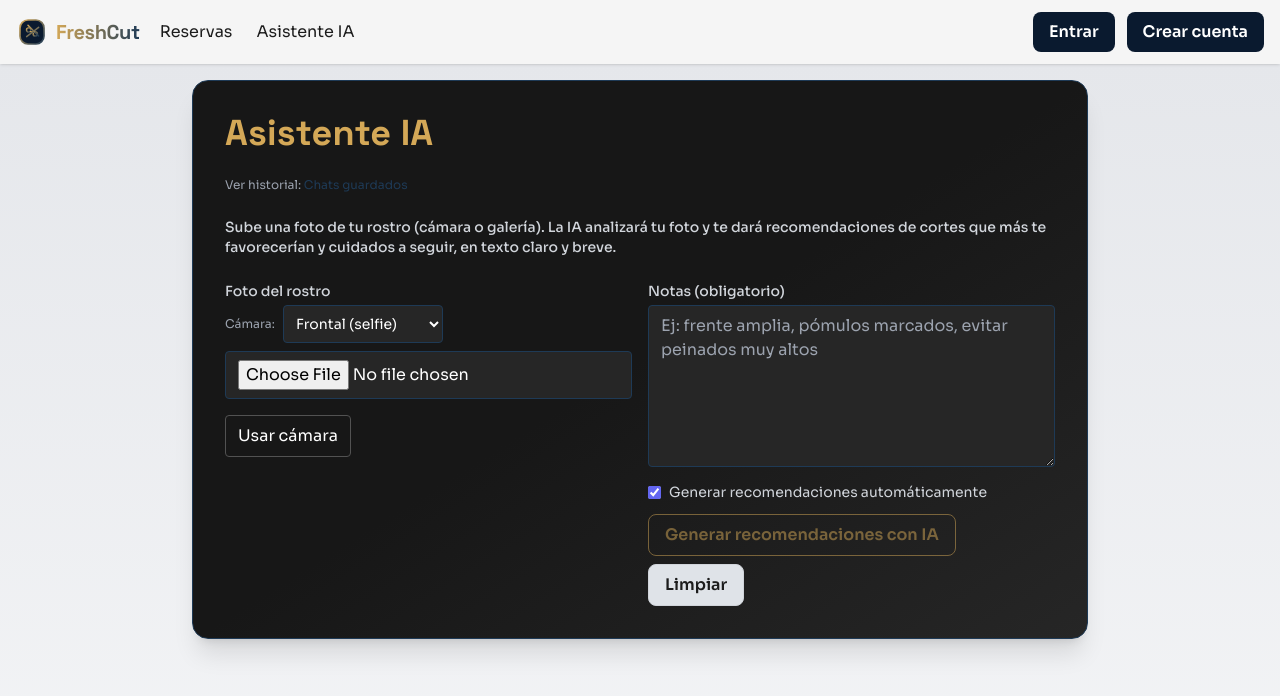
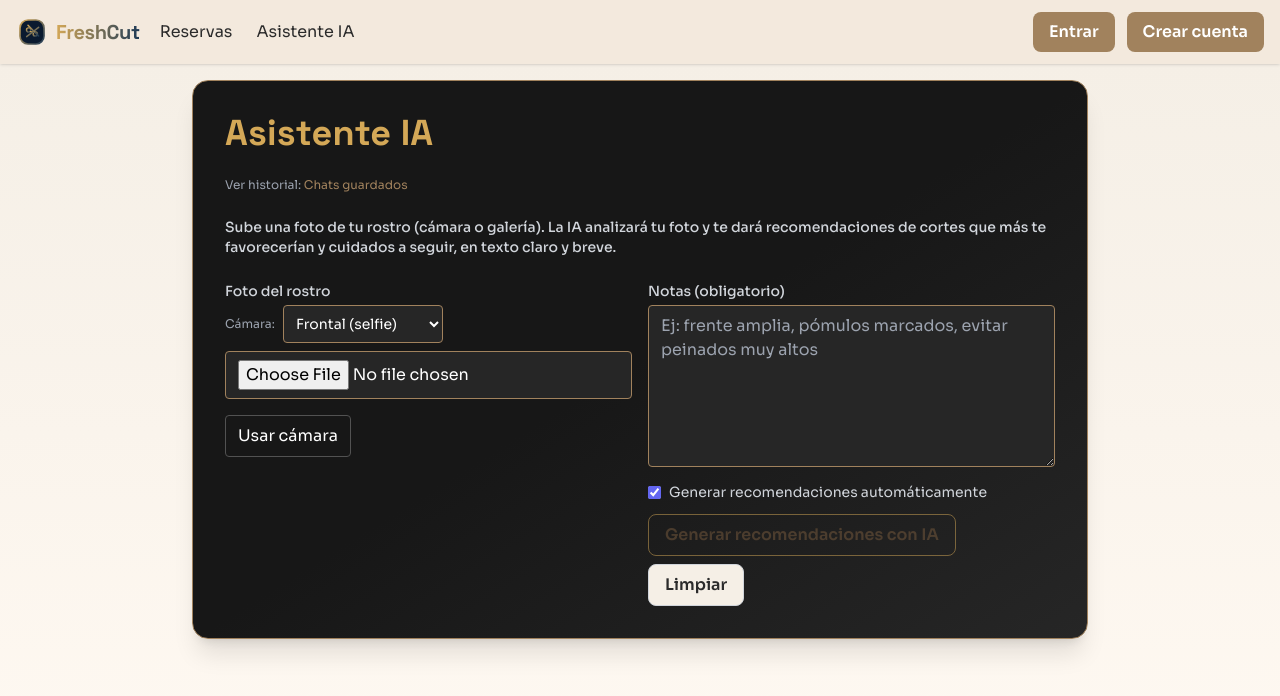
Before and after one commit to freshcutm/freshCut-Frontend, an Angular app: page /ia in a window 1280 px wide. Shown: the top 696 px of the page. Built offline with nearby package versions, Linux system fonts and the light colour scheme.

Commit message:
mejora interfaz

```diff
--- a/src/app/app.component.html
+++ b/src/app/app.component.html
@@ -28,7 +28,7 @@
       <span class="barber-title text-xl font-bold tracking-tight">FreshCut</span>
     </a>
     <nav class="hidden sm:flex items-center gap-2">
-      <a routerLink="/reservas" routerLinkActive="text-indigo-300" class="px-2 py-1 rounded hover:text-indigo-300">Reservas</a>
+      <a *ngIf="auth.role() !== 'BARBER'" routerLink="/reservas" routerLinkActive="text-indigo-300" class="px-2 py-1 rounded hover:text-indigo-300">Reservas</a>
       <a *ngIf="auth.role() === 'USER'" routerLink="/reservas/nueva" routerLinkActive="text-indigo-300" class="px-2 py-1 rounded hover:text-indigo-300">Nueva</a>
     <a routerLink="/ia" routerLinkActive="text-indigo-300" class="px-2 py-1 rounded hover:text-indigo-300">Asistente IA</a>
     <a *ngIf="auth.isLoggedIn()" routerLink="/historial" routerLinkActive="text-indigo-300" class="px-2 py-1 rounded hover:text-indigo-300">Historial</a>
--- a/src/styles.css
+++ b/src/styles.css
@@ -29,18 +29,18 @@ html, body, input, select, textarea, button {
 
 /* Variables de marca */
 :root {
-  --color-primary: #0A1A2F;
-  --color-secondary: #1E3A56;
-  --color-accent: #D4A857;
-  --color-light-bg: #DFE3E8;
-  --color-navbar: #F5F5F5;
-  --color-dark-text: #1C1C1C;
+  --color-primary: #7A5C3E; /* marrón cálido para hovers y acentos oscuros */
+  --color-secondary: #A1825D; /* beige tostado para botones principales */
+  --color-accent: #D4A857; /* dorado de marca */
+  --color-light-bg: #F5EFE6; /* fondo principal beige */
+  --color-navbar: #F3E9DD; /* barra superior beige más claro */
+  --color-dark-text: #2B2B2B;
   --color-light-text: #FFFFFF;
 
-  --brand-amber: var(--color-primary);
-  --brand-amber-hover: var(--color-secondary);
+  --brand-amber: var(--color-secondary);
+  --brand-amber-hover: var(--color-primary);
   --brand-dark: var(--color-dark-text);
-  --border-neutral: #E0E0E0;
+  --border-neutral: #E5D9C9; /* borde suave acorde al beige */
 }
 
 body {
@@ -74,7 +74,7 @@ body {
 }
 .btn-outline {
   border: 1px solid var(--color-accent);
-  color: var(--color-accent);
+  color: var(--color-primary);
   background-color: transparent;
 }
 .btn-outline:hover {
@@ -125,14 +125,14 @@ body {
 .bg-gray-50 { background-color: var(--color-light-bg) !important; }
 .text-gray-600 { color: var(--color-dark-text) !important; }
 .text-gray-100 { color: var(--color-light-text) !important; }
-.border-gray-300 { border-color: #D0D4DA !important; }
+.border-gray-300 { border-color: var(--border-neutral) !important; }
 .bg-neutral-900 { background-color: var(--color-primary) !important; }
 .border-neutral-700 { border-color: var(--color-secondary) !important; }
 .text-indigo-300 { color: var(--color-secondary) !important; }
 .text-indigo-200 { color: var(--color-secondary) !important; }
 .hover\:text-indigo-300:hover { color: var(--color-secondary) !important; }
-.bg-gray-900\/70 { background-color: var(--color-light-bg) !important; }
-main.bg-gradient-to-b { background-image: linear-gradient(to bottom, #E5E7EB, #F3F4F6) !important; }
+.bg-gray-900\/70 { background-color: var(--color-navbar) !important; }
+main.bg-gradient-to-b { background-image: linear-gradient(to bottom, #F5EFE6, #FFF9F2) !important; }
 
 header.sticky.top-0 { background-color: var(--color-navbar) !important; color: var(--color-dark-text) !important; }
 header.sticky.top-0 a:not(.btn) { color: var(--color-dark-text) !important; }
```
